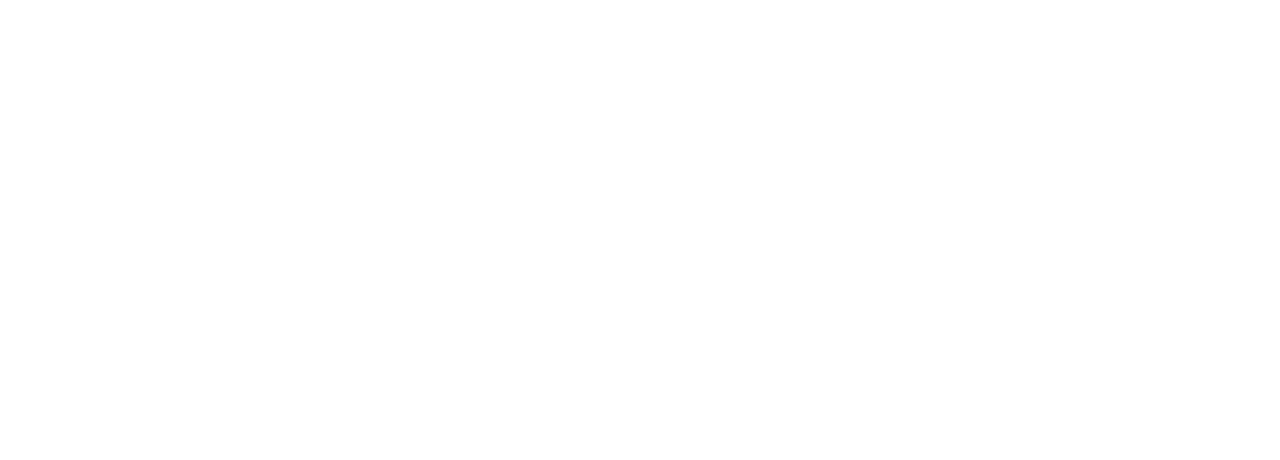
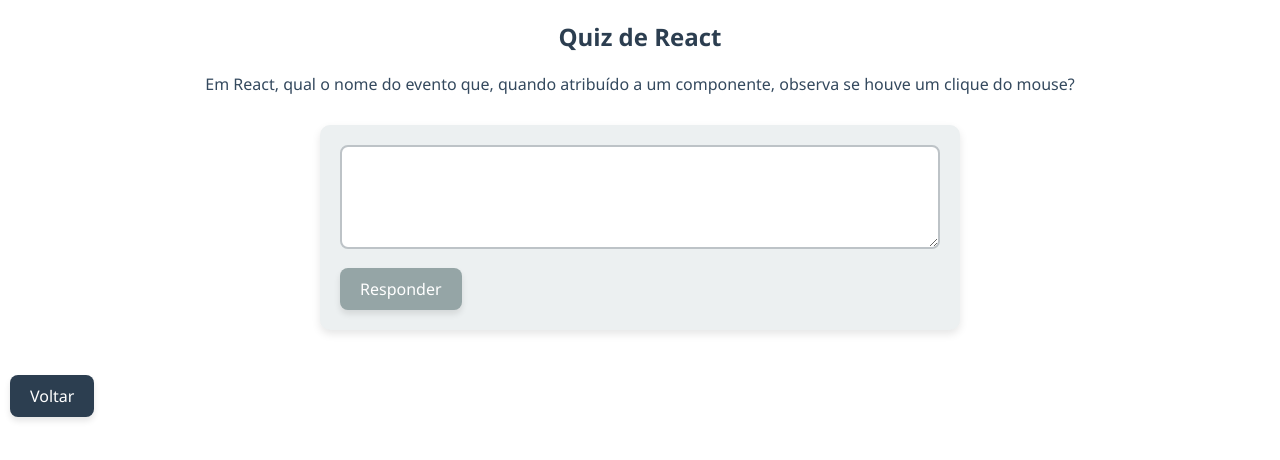
Before and after one commit to fabioab1/meu-projeto-react, a React (Create React App) app: page /atv05/form-quiz in a window 1280 px wide. Before the commit this address had no page. Shown: the top 460 px of the page. Built offline with nearby package versions, Linux system fonts and the light colour scheme.

Commit message:
feat: implementa o componente FormQuiz de acordo com o tutorial

```diff
--- /dev/null
+++ b/src/Atv05.js
@@ -0,0 +1,20 @@
+import Voltar from "./Voltar";
+import { Link } from "react-router-dom";
+
+export default function Atv05() {
+    return (
+        <>
+
+            <h2>Componentes do tutorial</h2>
+            <nav>
+                <ul>
+                    <li>
+                        <Link to="/atv05/form-quiz">FormQuiz</Link>
+                    </li>
+                </ul>
+            </nav>
+
+            <Voltar caminho={"/"} />
+        </>
+    );
+}
--- /dev/null
+++ b/src/FormQuiz.css
@@ -0,0 +1,73 @@
+.quiz-react {
+  max-width: 600px;
+  margin: 30px auto;
+  padding: 20px;
+  background-color: #ecf0f1;
+  border-radius: 10px;
+  box-shadow: 0 4px 8px rgba(0, 0, 0, 0.1);
+}
+
+.titulo-quiz {
+  font-family: 'Segoe UI', Tahoma, Geneva, Verdana, sans-serif;
+  color: #2c3e50;
+  text-align: center;
+}
+
+.pergunta {
+  font-family: 'Segoe UI', Tahoma, Geneva, Verdana, sans-serif;
+  color: #34495e;
+  font-size: 16px;
+  margin-bottom: 10px;
+}
+
+.pergunta {
+    text-align: center;
+}
+
+.resposta-quiz {
+  width: 96%;
+  height: 80px;
+  padding: 10px;
+  font-size: 16px;
+  font-family: 'Segoe UI', Tahoma, Geneva, Verdana, sans-serif;
+  border: 2px solid #bdc3c7;
+  border-radius: 8px;
+  resize: vertical;
+  transition: border-color 0.3s;
+}
+
+.resposta-quiz:focus {
+  outline: none;
+  border-color: #2c3e50;
+}
+
+.enviar-resposta {
+  margin-top: 15px;
+  padding: 10px 20px;
+  background-color: #2c3e50;
+  color: #ffffff;
+  font-size: 16px;
+  font-family: 'Segoe UI', Tahoma, Geneva, Verdana, sans-serif;
+  border: none;
+  border-radius: 8px;
+  cursor: pointer;
+  transition: background-color 0.3s ease, transform 0.2s ease;
+  box-shadow: 0 4px 6px rgba(0, 0, 0, 0.1);
+}
+
+.enviar-resposta:hover:enabled {
+  background-color: #1a252f;
+  transform: translateY(-2px);
+}
+
+.enviar-resposta:disabled {
+  background-color: #95a5a6;
+  cursor: not-allowed;
+}
+
+.Error {
+  color: #e74c3c;
+  font-weight: bold;
+  margin-top: 10px;
+  text-align: center;
+}
--- /dev/null
+++ b/src/FormQuiz.js
@@ -0,0 +1,80 @@
+import { useState } from "react";
+import "./FormQuiz.css";
+import Voltar from "./Voltar";
+
+export default function FormQuiz() {
+    const [answer, setAnswer] = useState('');
+    const [error, setError] = useState(null);
+    const [status, setStatus] = useState('typing');
+
+    if (status === 'success') {
+        return (
+            <>
+                <h1>Está correto!</h1>
+
+                <Voltar caminho={"/atv05"}/>
+            </>
+        );
+    }
+
+    async function handleSubmit(e) {
+        e.preventDefault();
+        setStatus('submitting');
+        try {
+            await submitForm(answer);
+            setStatus('success');
+        } catch (err) {
+            setStatus('typing');
+            setError(err);
+        }
+    }
+
+    function handleTextareaChange(e) {
+        setAnswer (e.target.value);
+    }
+
+    return (
+        <>
+            <h2 className={"titulo-quiz"}>Quiz de React</h2>
+            <p className={"pergunta"}>
+                Em React, qual o nome do evento que, quando atribuído a um
+                componente, observa se houve um clique do mouse?
+            </p>
+            <form className={"quiz-react"} onSubmit={handleSubmit}>
+                <textarea
+                    value={answer}
+                    onChange={handleTextareaChange}
+                    disabled={status === 'submitting'}
+                    className={"resposta-quiz"}
+                />
+                <br />
+                <button disabled={
+                    answer.length === 0 ||
+                    status === 'submitting'
+                } className={"enviar-resposta"}>
+                    Responder
+                </button>
+                {error !== null &&
+                    <p className="Error">
+                        {error.message}
+                    </p>
+                }
+            </form>
+
+            <Voltar caminho={"/atv05"}/>
+        </>
+    );
+}
+
+function submitForm(answer) {
+    return new Promise((resolve, reject) => {
+        setTimeout(() => {
+            let shouldError = answer.toLowerCase() !== 'onclick'
+            if (shouldError) {
+                reject(new Error('Tente novamente!'));
+            } else {
+                resolve();
+            }
+        }, 1500);
+    });
+}
--- a/src/Home.js
+++ b/src/Home.js
@@ -19,6 +19,9 @@
                     <li>
                         <Link to="/atv04">Semana 4</Link>
                     </li>
+                    <li>
+                        <Link to="/atv05">Semana 5</Link>
+                    </li>
                 </ul>
             </nav>
         </div>
--- a/src/minhasRotas.js
+++ b/src/minhasRotas.js
@@ -5,6 +5,7 @@
 import Atv02 from "./Atv02";
 import Atv03 from "./Atv03";
 import Atv04 from "./Atv04";
+import Atv05 from "./Atv05";
 
 import Toolbar from "./Toolbar";
 import GalleryAtv4 from "./GalleryAtv4";
@@ -21,6 +22,8 @@
 import List4 from "./List4";
 import BucketList from "./BucketList";
 
+import FormQuiz from "./FormQuiz";
+
 export default function MinhasRotas(){
     return(
         <BrowserRouter>
@@ -30,6 +33,7 @@
                 <Route path="/atv02" element={<Atv02 />}/>
                 <Route path="/atv03" element={<Atv03 />}/>
                 <Route path="/atv04" element={<Atv04 />}/>
+                <Route path="/atv05" element={<Atv05 />}/>
 
                 <Route path="/atv04/toolbar" element={<Toolbar />}/>
                 <Route path="/atv04/gallery" element={<GalleryAtv4 />}/>
@@ -46,6 +50,7 @@
                 <Route path="/atv04/list4" element={<List4 />}/>
                 <Route path="/atv04/bucket-list" element={<BucketList />}/>
 
+                <Route path="/atv05/form-quiz" element={<FormQuiz />}/>
             </Routes>
         </BrowserRouter>
     );
```
